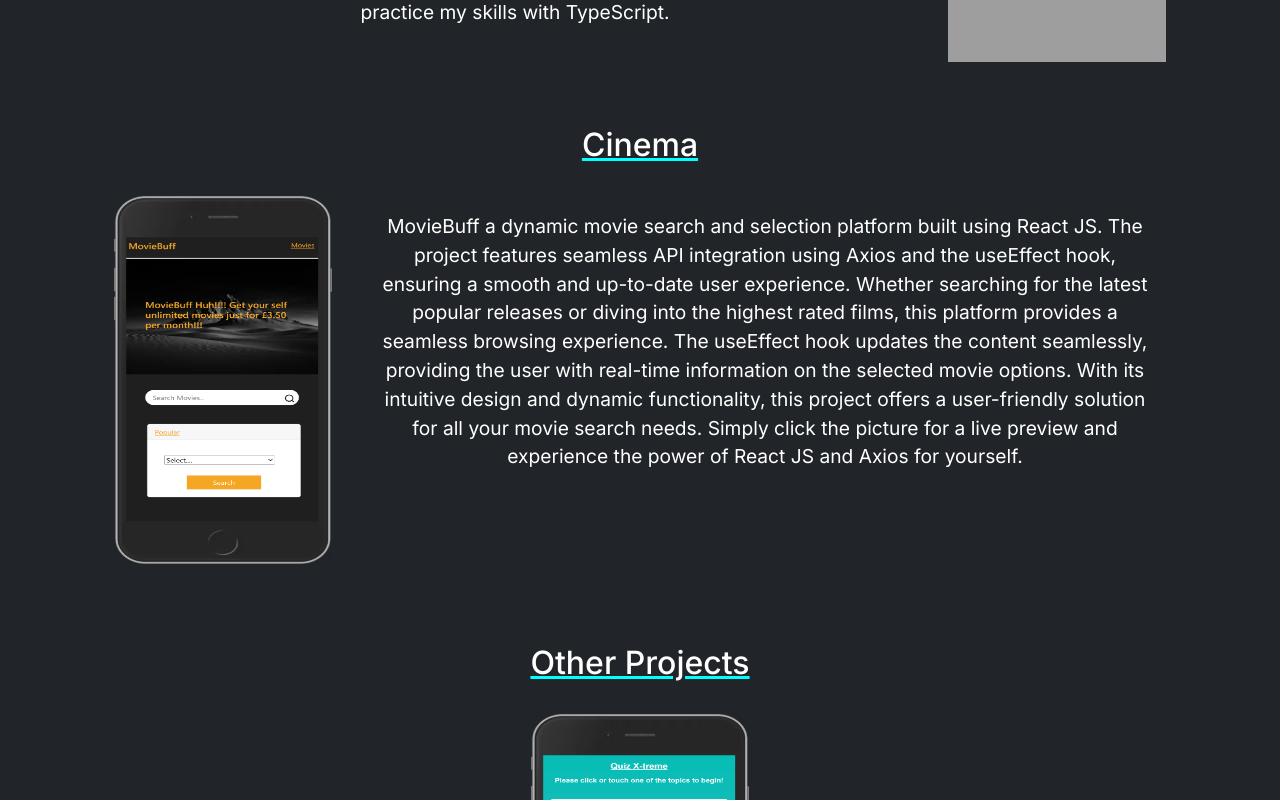
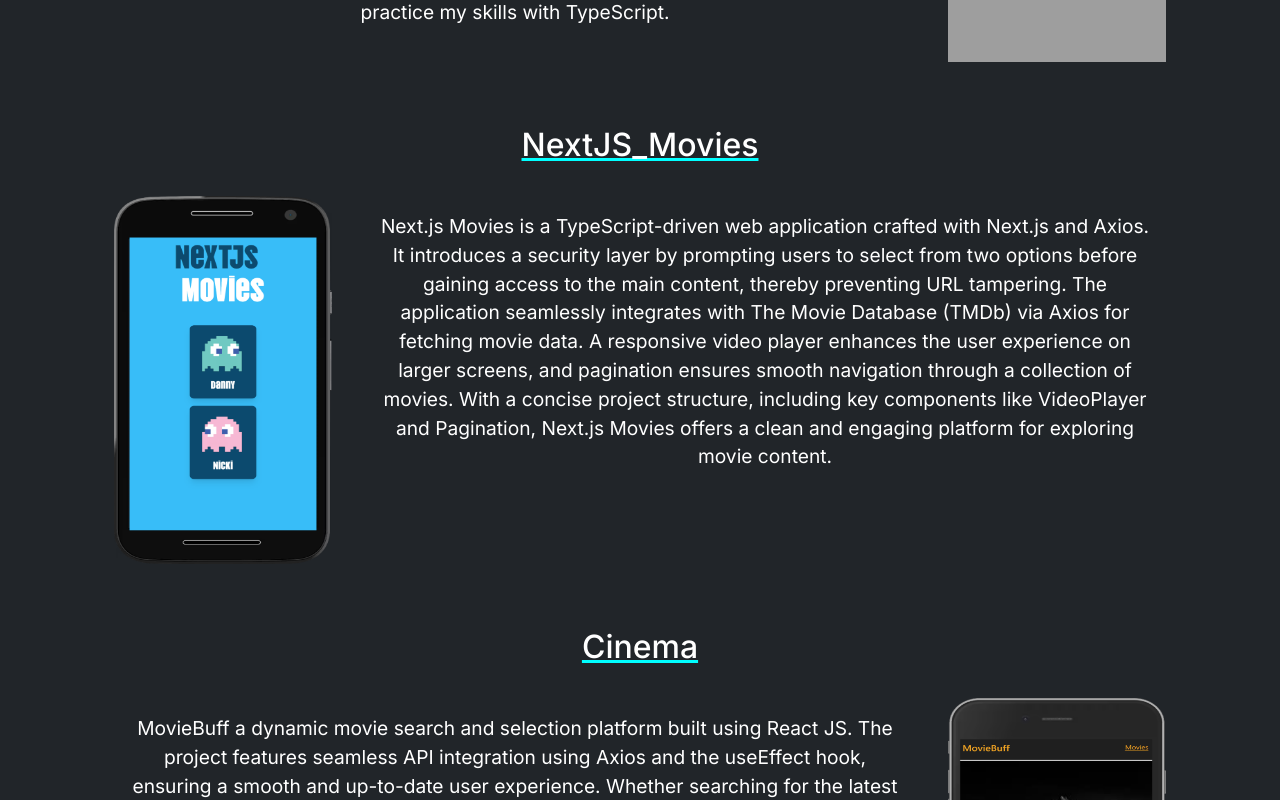
Before and after one commit to DannyFlynn/nextPortfolio, a Next.js app: page / in a window 1280 px wide. Shown: the part 2640-3440 px from the top of the page. Built offline with nearby package versions, Linux system fonts and the light colour scheme; grey boxes are pictures that could not be loaded.

Commit message:
new project added

```diff
--- a/src/app/components/Projects.tsx
+++ b/src/app/components/Projects.tsx
@@ -6,6 +6,7 @@
 import jetSet from '../images/jetsetHolidays.png';
 import cinema from '../images/cinema.png';
 import quiz from '../images/quiz.png';
+import nextJsMovies from '../images/nextjs_movies.png'
 
 type ProjectProps = {
     projectRef: React.RefObject<HTMLDivElement>
@@ -34,6 +35,11 @@
         },
         {
             id: 3,
+            title: 'NextJS_Movies', paragraph: `Next.js Movies is a TypeScript-driven web application crafted with Next.js and Axios. It introduces a security layer by prompting users to select from two options before gaining access to the main content, thereby preventing URL tampering. The application seamlessly integrates with The Movie Database (TMDb) via Axios for fetching movie data. A responsive video player enhances the user experience on larger screens, and pagination ensures smooth navigation through a collection of movies. With a concise project structure, including key components like VideoPlayer and Pagination, Next.js Movies offers a clean and engaging platform for exploring movie content.`,
+            showMore: false, image: nextJsMovies, demo: 'https://statuesque-khapse-537fcf.netlify.app/'
+        },
+        {
+            id: 4,
             title: 'Cinema', paragraph: `MovieBuff a dynamic movie search and selection platform built using React JS. The project features seamless API integration using Axios and the useEffect hook, ensuring a smooth and up-to-date user experience. Whether searching for the latest popular releases or diving into the highest rated films, this platform provides a seamless browsing experience. The useEffect hook updates the content seamlessly, providing the user with real-time information on the selected movie options. With its intuitive design and dynamic functionality, this project offers a user-friendly solution for all your movie search needs. Simply click the picture for a live preview and experience the power of React JS and Axios for yourself.`,
             showMore: false, image: cinema, demo: 'https://comforting-bubblegum-0d832a.netlify.app/'
         }
```
Also changed, not shown: src/app/images/nextjs_movies.png (added).
